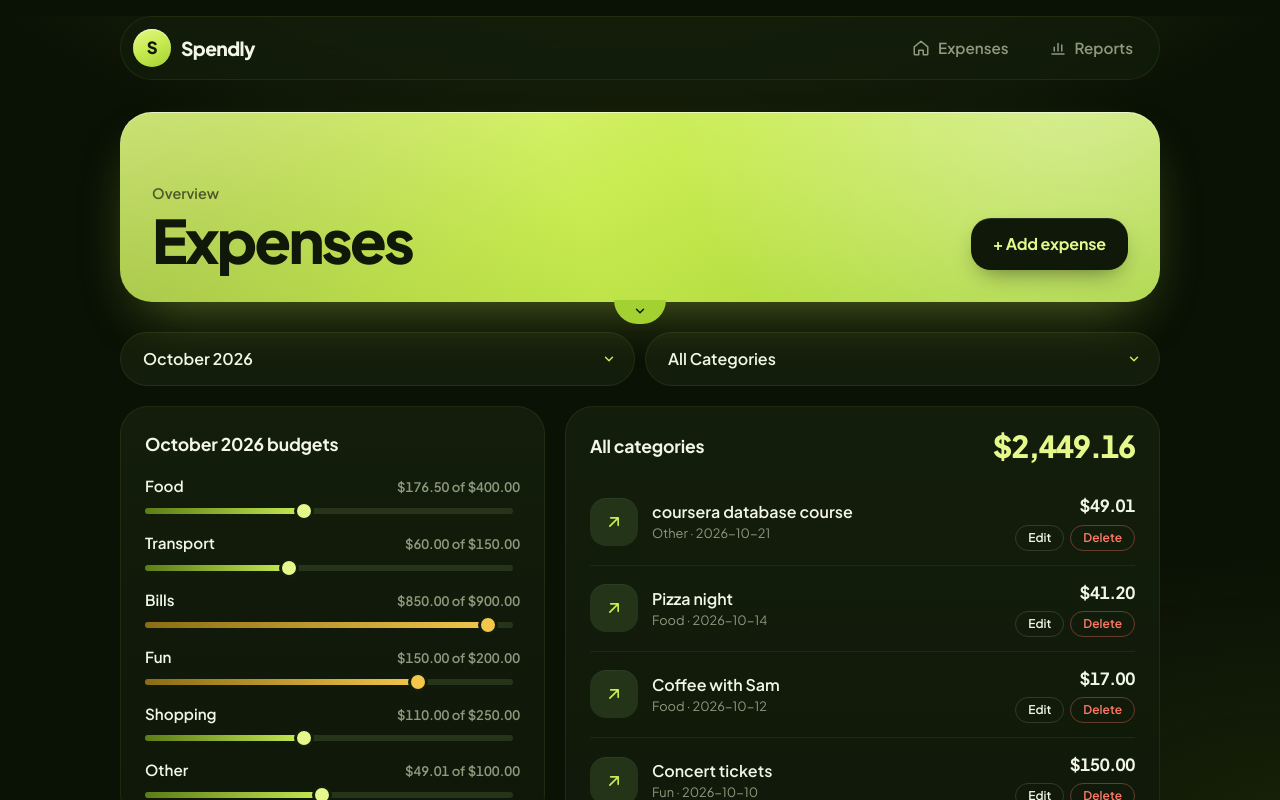
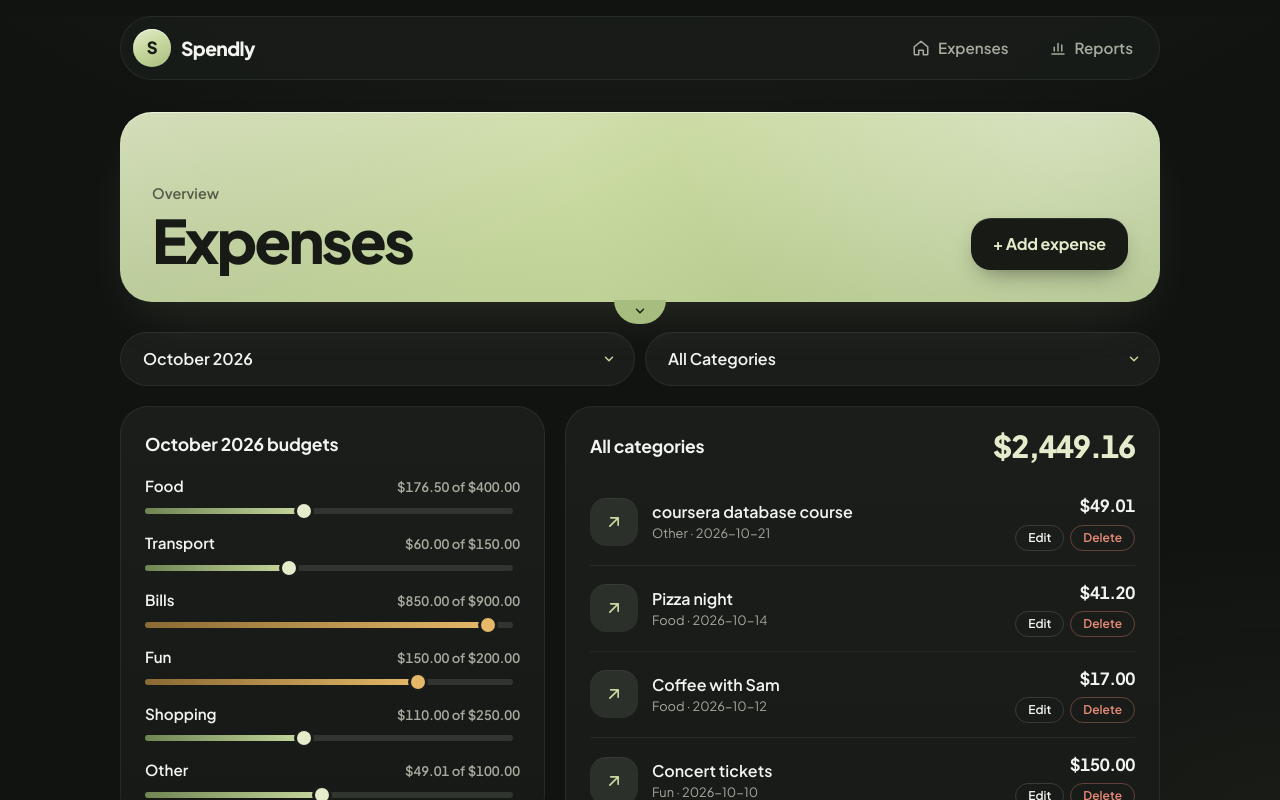
Before and after one commit to worldofwandag/spendly-origins, a Next.js app: page / in a window 1280 px wide. Shown: the top 800 px of the page. Built offline with nearby package versions, Linux system fonts and the light colour scheme.

Commit message:
Soften palette: charcoal surfaces, pistachio accent, higher-contrast text
Co-Authored-By: Claude Opus 5.5 <noreply@anthropic.com>
Claude-Session: https://claude.ai/code/session_01MUnTB5wfZNFS839p8qKUWC

```diff
--- a/app/globals.css
+++ b/app/globals.css
@@ -1,37 +1,37 @@
 /*
-  Spendly: "Lime Fintech" theme
-  Near-black olive surfaces, chartreuse gradient hero panels,
+  Spendly: "Pistachio Fintech" theme
+  Charcoal surfaces, soft pistachio gradient hero panels,
   pill controls and soft rounded cards. Font: Plus Jakarta Sans.
 */
 
 :root {
   /* Palette */
-  --night: #0a1105;
-  --surface: #131d0b;
-  --surface-2: #1a2711;
-  --surface-3: #233418;
-  --lime-1: #e4f88c;
-  --lime-2: #c9ec52;
-  --lime-3: #a3d132;
-  --olive: #5b7d15;
-  --ink: #10180a;
-  --coral: #ff7b6b;
-  --amber: #f3c74a;
-  --green: #2f7d1f;
+  --night: #111311;
+  --surface: #1a1d1a;
+  --surface-2: #222622;
+  --surface-3: #2b302b;
+  --lime-1: #e4eccb;
+  --lime-2: #c8d9a0;
+  --lime-3: #a7bd7f;
+  --olive: #6f8552;
+  --ink: #171a15;
+  --coral: #ec8c79;
+  --amber: #e6b968;
+  --green: #3d5c37;
 
   /* Roles */
   --bg: var(--night);
   --card: var(--surface);
-  --text: #f1f6e6;
-  --muted: #8d9a7e;
-  --border: rgba(214, 242, 107, 0.08);
-  --border-soft: rgba(241, 246, 230, 0.14);
+  --text: #f3f4ef;
+  --muted: #a5ab9e;
+  --border: rgba(255, 255, 255, 0.07);
+  --border-soft: rgba(243, 244, 239, 0.14);
   --accent: var(--lime-2);
   --accent-text: var(--ink);
   --good: var(--lime-2);
   --close: var(--amber);
   --over: var(--coral);
-  --track: #26351a;
+  --track: #30352f;
   --radius: 28px;
 
   --lime-gradient: linear-gradient(155deg, var(--lime-1) 0%, var(--lime-2) 45%, var(--lime-3) 100%);
@@ -57,8 +57,8 @@ body {
   min-height: 100vh;
   font-family: var(--font-sans), system-ui, -apple-system, "Segoe UI", sans-serif;
   background:
-    radial-gradient(1100px 520px at 50% -180px, rgba(201, 236, 82, 0.16), transparent 70%),
-    radial-gradient(700px 400px at 100% 100%, rgba(91, 125, 21, 0.14), transparent 70%),
+    radial-gradient(1100px 520px at 50% -180px, rgba(200, 217, 160, 0.07), transparent 70%),
+    radial-gradient(700px 400px at 100% 100%, rgba(111, 133, 82, 0.08), transparent 70%),
     var(--bg);
   background-attachment: fixed;
   color: var(--text);
@@ -116,7 +116,7 @@ h2 {
   max-width: 1040px;
   margin: 16px auto 0;
   padding: 8px;
-  background: rgba(19, 29, 11, 0.78);
+  background: rgba(26, 29, 26, 0.8);
   backdrop-filter: blur(16px);
   -webkit-backdrop-filter: blur(16px);
   border: 1px solid var(--border);
@@ -188,7 +188,7 @@ h2 {
 /* Shared pieces */
 
 .card {
-  background: linear-gradient(180deg, var(--surface) 0%, #0f1709 100%);
+  background: linear-gradient(180deg, var(--surface) 0%, #161916 100%);
   border: 1px solid var(--border);
   border-radius: var(--radius);
   padding: 24px;
@@ -214,7 +214,7 @@ h2 {
   align-self: flex-start;
   box-shadow:
     inset 0 1px 0 rgba(255, 255, 255, 0.6),
-    0 12px 30px -12px rgba(201, 236, 82, 0.55);
+    0 12px 30px -12px rgba(200, 217, 160, 0.3);
   transition: transform 0.15s ease, filter 0.15s ease;
 }
 
@@ -252,8 +252,8 @@ h2 {
   font-size: 0.92rem;
   padding: 12px 16px;
   border-radius: 16px;
-  background: rgba(255, 123, 107, 0.1);
-  border: 1px solid rgba(255, 123, 107, 0.3);
+  background: rgba(236, 140, 121, 0.1);
+  border: 1px solid rgba(236, 140, 121, 0.3);
 }
 
 .loading {
@@ -303,11 +303,11 @@ h2 {
   color: var(--ink);
   background:
     radial-gradient(circle at 92% -30%, rgba(255, 255, 255, 0.45), transparent 42%),
-    radial-gradient(circle at 0% 120%, rgba(91, 125, 21, 0.35), transparent 45%),
+    radial-gradient(circle at 0% 120%, rgba(111, 133, 82, 0.25), transparent 45%),
     var(--lime-gradient);
   box-shadow:
     inset 0 1px 0 rgba(255, 255, 255, 0.55),
-    0 24px 60px -24px rgba(201, 236, 82, 0.45);
+    0 24px 60px -24px rgba(200, 217, 160, 0.18);
 }
 
 .page-header h1 {
@@ -346,13 +346,13 @@ h2 {
   color: var(--lime-1);
   border-radius: 20px;
   padding: 14px 22px;
-  box-shadow: inset 0 1px 0 rgba(255, 255, 255, 0.1), 0 10px 24px -10px rgba(16, 24, 10, 0.6);
+  box-shadow: inset 0 1px 0 rgba(255, 255, 255, 0.1), 0 10px 24px -10px rgba(23, 26, 21, 0.6);
 }
 
 .page-header .button:hover {
   color: var(--lime-1);
   filter: none;
-  background: #1b2810;
+  background: #262b24;
 }
 
 .total {
@@ -379,7 +379,7 @@ select {
 }
 
 input::placeholder {
-  color: rgba(241, 246, 230, 0.3);
+  color: rgba(243, 244, 239, 0.3);
 }
 
 input:hover,
@@ -391,7 +391,7 @@ input:focus,
 select:focus {
   outline: none;
   border-color: var(--lime-2);
-  box-shadow: 0 0 0 4px rgba(201, 236, 82, 0.15);
+  box-shadow: 0 0 0 4px rgba(200, 217, 160, 0.18);
 }
 
 select {
@@ -500,7 +500,7 @@ input[type="date"]::-webkit-calendar-picker-indicator {
   column-gap: 14px;
   row-gap: 6px;
   padding: 14px 0;
-  border-top: 1px solid rgba(241, 246, 230, 0.06);
+  border-top: 1px solid rgba(243, 244, 239, 0.06);
 }
 
 .expense:first-child {
@@ -579,7 +579,7 @@ input[type="date"]::-webkit-calendar-picker-indicator {
 
 .expense-actions .link-button {
   color: var(--coral);
-  border-color: rgba(255, 123, 107, 0.35);
+  border-color: rgba(236, 140, 121, 0.35);
 }
 
 .expense-actions .link-button:hover {
@@ -645,12 +645,12 @@ input[type="date"]::-webkit-calendar-picker-indicator {
 
 .budget-fill.close {
   --knob: var(--amber);
-  background: linear-gradient(90deg, #8a6d14, var(--amber));
+  background: linear-gradient(90deg, #8a6a33, var(--amber));
 }
 
 .budget-fill.over {
   --knob: var(--coral);
-  background: linear-gradient(90deg, #8f3a2f, var(--coral));
+  background: linear-gradient(90deg, #93503f, var(--coral));
 }
 
 /* Reports */
@@ -668,7 +668,7 @@ input[type="date"]::-webkit-calendar-picker-indicator {
 
 .change.up {
   color: var(--coral);
-  background: rgba(255, 123, 107, 0.12);
+  background: rgba(236, 140, 121, 0.12);
 }
 
 .change.up::before {
@@ -677,7 +677,7 @@ input[type="date"]::-webkit-calendar-picker-indicator {
 
 /* The little green "↑ 24%" pill */
 .change.down {
-  color: #e6ffd2;
+  color: #e4efd8;
   background: var(--green);
 }
 
@@ -695,7 +695,7 @@ input[type="date"]::-webkit-calendar-picker-indicator {
 .report-table td {
   text-align: left;
   padding: 12px 0;
-  border-top: 1px solid rgba(241, 246, 230, 0.06);
+  border-top: 1px solid rgba(243, 244, 239, 0.06);
 }
 
 .report-table th:not(:first-child),
@@ -795,7 +795,7 @@ main:has(> .form) {
     gap: 4px;
     padding: 8px;
     font-size: 0.75rem;
-    color: rgba(16, 24, 10, 0.55);
+    color: rgba(23, 26, 21, 0.72);
   }
 
   .nav a:not(.logo)::before {
@@ -825,7 +825,7 @@ main:has(> .form) {
     padding: 0;
     border-radius: 50%;
     font-size: 0;
-    background: radial-gradient(circle at 35% 30%, #b5da45, var(--olive) 72%);
+    background: radial-gradient(circle at 35% 30%, #c8d9a0, var(--olive) 72%);
     box-shadow:
       0 0 0 7px var(--lime-1),
       0 14px 28px rgba(0, 0, 0, 0.35),
```
